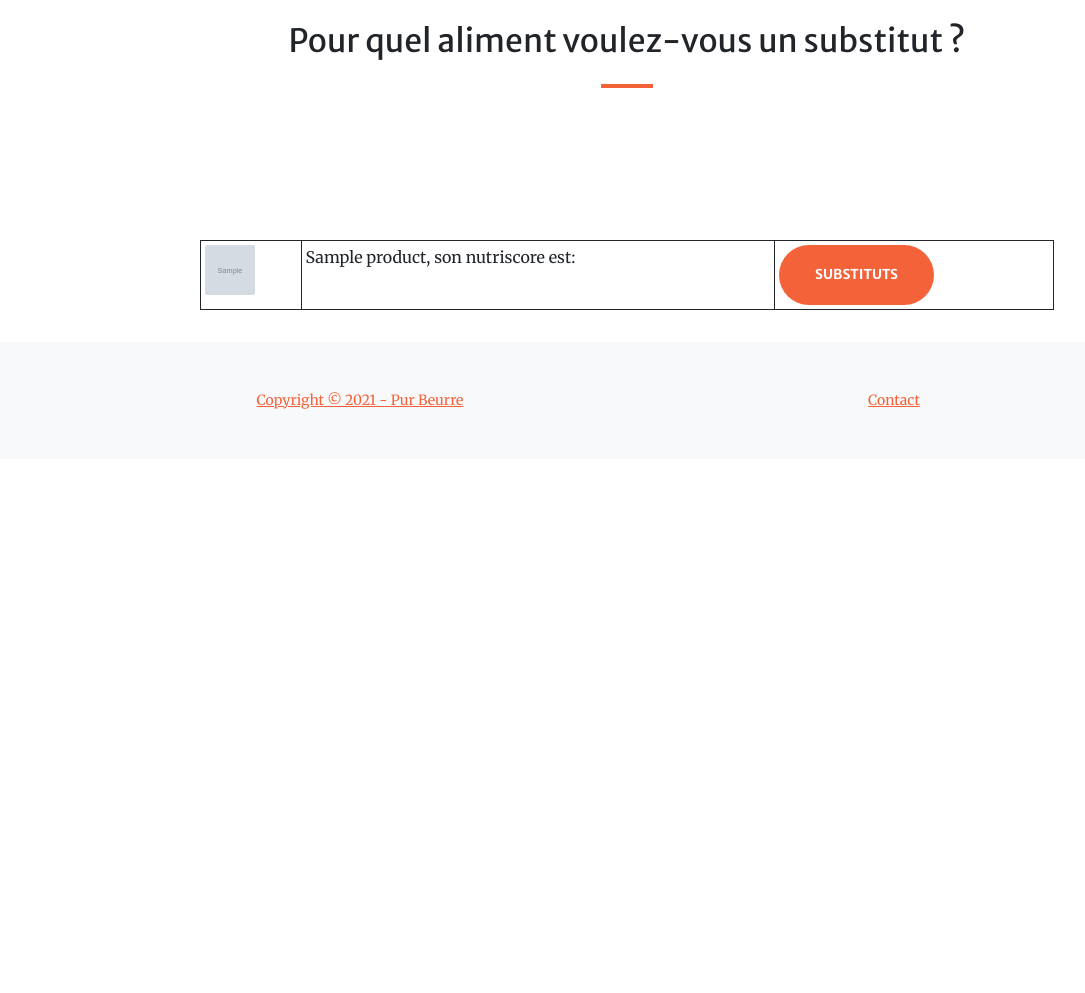
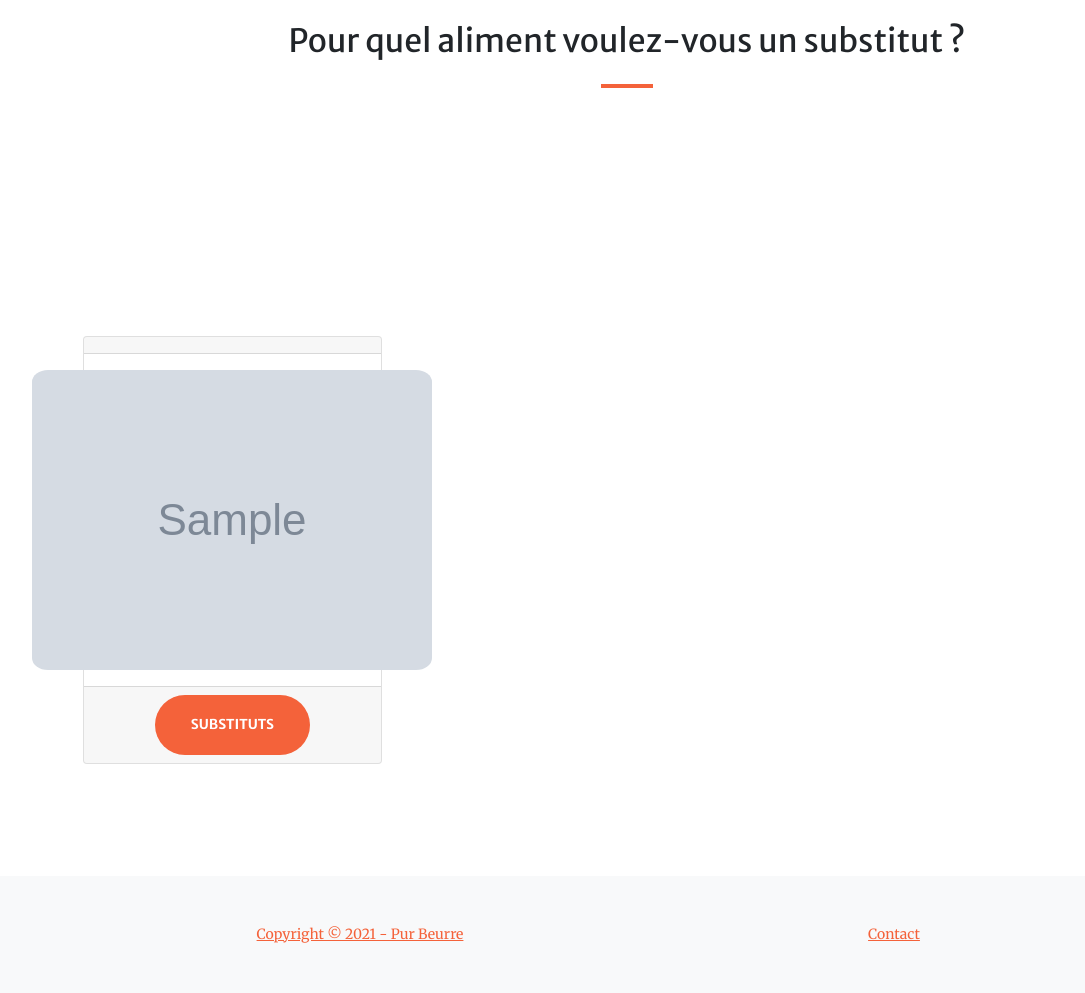
Before and after one commit to Jinr0h404/projet8, a Django app: template Product/templates/Product/search.html in a window 1280 px wide. Shown: the part 906-1899 px from the top of the page, without its empty margins (13-1098 px from the left). Before the commit the page ends 1315 px from the top, so only its background shows below. Run offline with Django 3.2, Linux system fonts and the light colour scheme; the template is opened without the code that fills it: values that come from a table or form of the project are taken from there, others are empty; tables that the repository leaves empty hold one stand-in row (values such as "Sample post"); grey boxes marked "Sample" are stand-in pictures; some libraries are stand-ins or nearby versions.

Commit message:
change search result to be same as product result and my favorite page

```diff
--- a/Product/templates/Product/search.html
+++ b/Product/templates/Product/search.html
@@ -22,46 +22,53 @@
         </section>
         <!-- Portfolio-->
         <div id="portfolio">
-            <div class="container-fluid p-0">
+            <div class="container-fluid p-5">
                 <div class="row g-0">
-                    <div class="col">
-                    </div>
-                    <div class="col-8">
-                <table class="table table-sm table-bordered border-dark">
-                    <tbody>
                     {% for product in page_obj %}
-                    <tr>
-                    <td><img class="img-responsive little_img" src="{{ product.product_image }}" alt="{{ product.product_name }}"></td>
-                    <td>{{product.product_name}}, son nutriscore est: {% if product.nutriscore == 'A' %}
-                                        <img class="img-responsive little_nutriLetter" src="{% static 'assets/img/nutriLetter-a.png' %}" alt="{{ product.product_name }}">
-                                    {% elif product.nutriscore == 'B' %}
-                                        <img class="img-responsive little_nutriLetter" src="{% static 'assets/img/nutriLetter-b.png' %}" alt="{{ product.product_name }}">
-                                    {% elif product.nutriscore == 'C' %}
-                                        <img class="img-responsive little_nutriLetter" src="{% static 'assets/img/nutriLetter-c.png' %}" alt="{{ product.product_name }}">
-                                    {% elif product.nutriscore == 'D' %}
-                                        <img class="img-responsive little_nutriLetter" src="{% static 'assets/img/nutriLetter-d.png' %}" alt="{{ product.product_name }}">
-                                    {% elif product.nutriscore == 'E' %}
-                                        <img class="img-responsive little_nutriLetter" src="{% static 'assets/img/nutriLetter-e.png' %}" alt="{{ product.product_name }}">
-                                    {% endif %}</td>
-                    <td>
-                        <form class="col-md-6 col-md-offset-3 text-center" action="search_substitute" method="get" accept-charset="utf-8">
-                            <div class="form-group">
-                                <BUTTON name="query" value="{{ product.id }}" type="submit" class="btn btn-primary btn-xl">
-                                Substituts</BUTTON>
+                        <div class="col-lg-4 col-sm-6 p-5 text-center portfolioProduct card-deck">
+                            <div class="card h-100">
+                                <div class="card-header">
+                                    <div class="d-flex justify-content-right">
+                                {% if product.nutriscore == 'A' %}
+                                    <img class="img-responsive nutriLetter" src="{% static 'assets/img/nutriLetter-a.png' %}" alt="{{ product.product_name }}">
+                                {% elif product.nutriscore == 'B' %}
+                                    <img class="img-responsive nutriLetter" src="{% static 'assets/img/nutriLetter-b.png' %}" alt="{{ product.product_name }}">
+                                {% elif product.nutriscore == 'C' %}
+                                    <img class="img-responsive nutriLetter" src="{% static 'assets/img/nutriLetter-c.png' %}" alt="{{ product.product_name }}">
+                                {% elif product.nutriscore == 'D' %}
+                                    <img class="img-responsive nutriLetter" src="{% static 'assets/img/nutriLetter-d.png' %}" alt="{{ product.product_name }}">
+                                {% elif product.nutriscore == 'E' %}
+                                    <img class="img-responsive nutriLetter" src="{% static 'assets/img/nutriLetter-e.png' %}" alt="{{ product.product_name }}">
+                                {% endif %}
+                                    </div>
+                                </div>
+                                <div class="card-body">
+                                    <a class="portfolio-box" href="product_info-{{ product.id }}" title="{{ product.product_name }}" target="_blank">
+                                        <div class="d-flex justify-content-center">
+                                            <img class="img-responsive" src="{{ product.product_image_little }}" alt="{{ product.product_name }}">
+                                        </div>
+                                    <div class="portfolio-box-caption">
+                                        <div class="project-category text-white-50">Voir fiche produit</div>
+                                        <div class="project-name">{{ product.product_name }}</div>
+                                    </div>
+                                    </a>
+                                </div>
+                                <div class="card-footer">
+                                <form action="search_substitute" method="get" accept-charset="utf-8">
+                                    <div class="form-group">
+                                        <BUTTON name="query" value="{{ product.id }}" type="submit" class="btn btn-primary btn-xl">
+                                            Substituts</BUTTON>
+                                    </div>
+                                </form>
+                                </div>
                             </div>
-                        </form>
-                    </td>
-                    </tr>
+                        </div>
+                        {% if forloop.counter|divisibleby:3 %}<div class="clearfix"></div>{% endif %}
                     {% endfor %}
-                    </tbody>
-                </table>
-                    </div>
-                    <div class="col">
-                    </div>
                 </div>
             </div>
         </div>
-            <div class="clearfix"></div>
+        <div class="clearfix"></div>
             <nav aria-label="">
                 <ul class="pager">
                     {% if page_obj.has_previous %}
```
